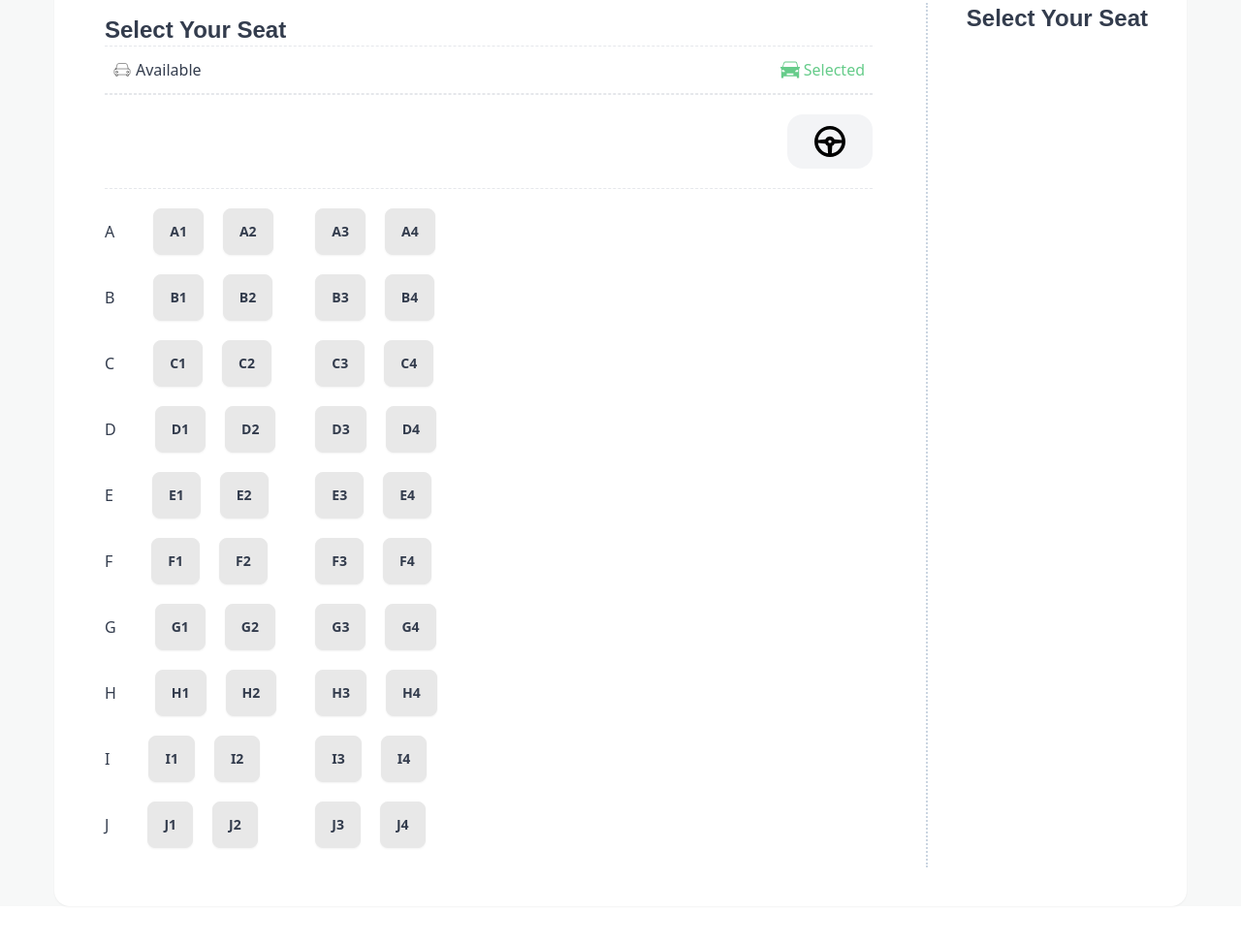
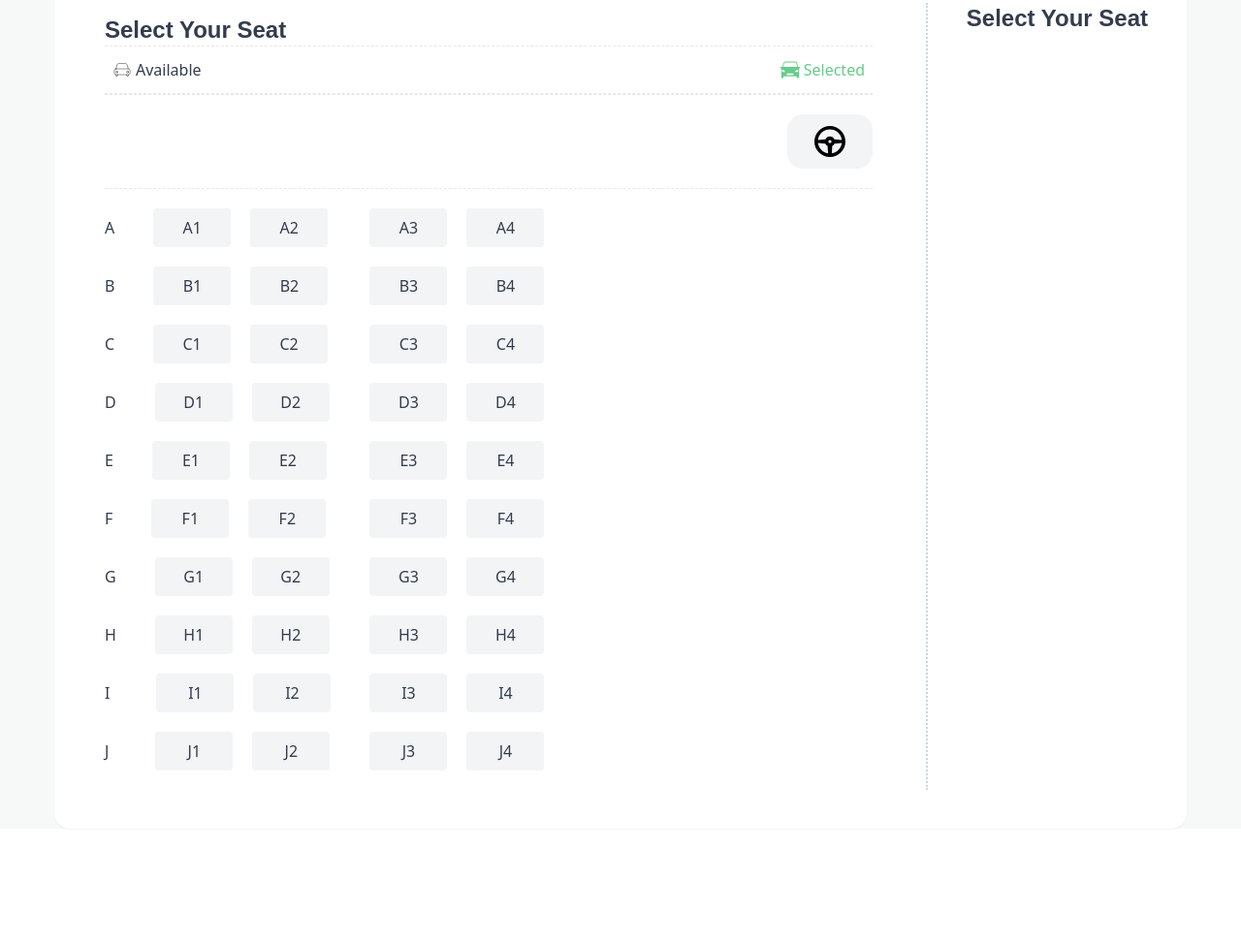
Before and after one commit to jharnakhatun2/bus-ticket-booking, a website: page src/index.html in a window 1280 px wide. Shown: the part 2065-3038 px from the top of the page at 97% size. Drawn offline with Linux system fonts and the light colour scheme.

Commit message:
seat style completed

```diff
--- a/src/index.html
+++ b/src/index.html
@@ -461,95 +461,115 @@
             <div class="left-seat ">
               <div class="flex items-center gap-5 my-5">
                 <span class="mr-5">A</span>
-                <button class="btn">A1</button>
-                <button class="btn">A2</button>
+                <div class="flex gap-5">
+                  <div class="w-20 text-center bg-gray-100 py-2 rounded cursor-pointer">A1</div>
+                  <div class="w-20 text-center bg-gray-100 py-2 rounded cursor-pointer">A2</div>
+                </div>
               </div>
               <div class="flex items-center gap-5 my-5">
                 <span class="mr-5">B</span>
-                <button class="btn">B1</button>
-                <button class="btn">B2</button>
+                <div class="flex gap-5">
+                  <div class="w-20 text-center bg-gray-100 py-2 rounded cursor-pointer">B1</div>
+                  <div class="w-20 text-center bg-gray-100 py-2 rounded cursor-pointer">B2</div>
+                </div>
               </div>
               <div class="flex items-center gap-5 my-5">
                 <span class="mr-5">C</span>
-                <button class="btn">C1</button>
-                <button class="btn">C2</button>
+                <div class="flex gap-5">
+                  <div class="w-20 text-center bg-gray-100 py-2 rounded cursor-pointer">C1</div>
+                  <div class="w-20 text-center bg-gray-100 py-2 rounded cursor-pointer">C2</div>
+                </div>
               </div>
               <div class="flex items-center gap-5 my-5">
                 <span class="mr-5">D</span>
-                <button class="btn">D1</button>
-                <button class="btn">D2</button>
+                <div class="flex gap-5">
+                  <div class="w-20 text-center bg-gray-100 py-2 rounded cursor-pointer">D1</div>
+                  <div class="w-20 text-center bg-gray-100 py-2 rounded cursor-pointer">D2</div>
+                </div>
               </div>
               <div class="flex items-center gap-5 my-5">
                 <span class="mr-5">E</span>
-                <button class="btn">E1</button>
-                <button class="btn">E2</button>
+                <div class="flex gap-5">
+                  <div class="w-20 text-center bg-gray-100 py-2 rounded cursor-pointer">E1</div>
+                  <div class="w-20 text-center bg-gray-100 py-2 rounded cursor-pointer">E2</div>
+                </div>
               </div>
               <div class="flex items-center gap-5 my-5">
                 <span class="mr-5">F</span>
-                <button class="btn">F1</button>
-                <button class="btn">F2</button>
+                <div class="flex gap-5">
+                  <div class="w-20 text-center bg-gray-100 py-2 rounded cursor-pointer">F1</div>
+                  <div class="w-20 text-center bg-gray-100 py-2 rounded cursor-pointer">F2</div>
+                </div>
               </div>
               <div class="flex items-center gap-5 my-5">
                 <span class="mr-5">G</span>
-                <button class="btn">G1</button>
-                <button class="btn">G2</button>
+                <div class="flex gap-5">
+                  <div class="w-20 text-center bg-gray-100 py-2 rounded cursor-pointer">G1</div>
+                  <div class="w-20 text-center bg-gray-100 py-2 rounded cursor-pointer">G2</div>
+                </div>
               </div>
               <div class="flex items-center gap-5 my-5">
                 <span class="mr-5">H</span>
-                <button class="btn">H1</button>
-                <button class="btn">H2</button>
+                <div class="flex gap-5">
+                  <div class="w-20 text-center bg-gray-100 py-2 rounded cursor-pointer">H1</div>
+                  <div class="w-20 text-center bg-gray-100 py-2 rounded cursor-pointer">H2</div>
+                </div>
               </div>
               <div class="flex items-center gap-5 my-5">
                 <span class="mr-5">I</span>
-                <button class="btn">I1</button>
-                <button class="btn">I2</button>
+                <div class="flex gap-5 ml-2">
+                  <div class="w-20 text-center bg-gray-100 py-2 rounded cursor-pointer">I1</div>
+                  <div class="w-20 text-center bg-gray-100 py-2 rounded cursor-pointer">I2</div>
+                </div>
               </div>
               <div class="flex items-center gap-5 my-5">
-                <span class="mr-5">J</span>
-                <button class="btn">J1</button>
-                <button class="btn">J2</button>
+                <span class="mr-5 ">J</span>
+                <div class="flex gap-5 ml-2">
+                <div class="w-20 text-center bg-gray-100 py-2 rounded cursor-pointer">J1</div>
+                <div class="w-20 text-center bg-gray-100 py-2 rounded cursor-pointer">J2</div>
+              </div>
               </div>
             </div>
             <div class="right-seat">
               <div class="flex items-center gap-5 my-5">
-                <button class="btn">A3</button>
-                <button class="btn">A4</button>
+                <div class="w-20 text-center bg-gray-100 py-2 rounded cursor-pointer">A3</div>
+                <div class="w-20 text-center bg-gray-100 py-2 rounded cursor-pointer">A4</div>
               </div>
               <div class="flex items-center gap-5 my-5">
-                <button class="btn">B3</button>
-                <button class="btn">B4</button>
+                <div class="w-20 text-center bg-gray-100 py-2 rounded cursor-pointer">B3</div>
+                <div class="w-20 text-center bg-gray-100 py-2 rounded cursor-pointer">B4</div>
               </div>
               <div class="flex items-center gap-5 my-5">
-                <button class="btn">C3</button>
-                <button class="btn">C4</button>
+                <div class="w-20 text-center bg-gray-100 py-2 rounded cursor-pointer">C3</div>
+                <div class="w-20 text-center bg-gray-100 py-2 rounded cursor-pointer">C4</div>
               </div>
               <div class="flex items-center gap-5 my-5">
-                <button class="btn">D3</button>
-                <button class="btn">D4</button>
+                <div class="w-20 text-center bg-gray-100 py-2 rounded cursor-pointer">D3</div>
+                <div class="w-20 text-center bg-gray-100 py-2 rounded cursor-pointer">D4</div>
               </div>
               <div class="flex items-center gap-5 my-5">
-                <button class="btn">E3</button>
-                <button class="btn">E4</button>
+                <div class="w-20 text-center bg-gray-100 py-2 rounded cursor-pointer">E3</div>
+                <div class="w-20 text-center bg-gray-100 py-2 rounded cursor-pointer">E4</div>
               </div>
               <div class="flex items-center gap-5 my-5">
-                <button class="btn">F3</button>
-                <button class="btn">F4</button>
+                <div class="w-20 text-center bg-gray-100 py-2 rounded cursor-pointer">F3</div>
+                <div class="w-20 text-center bg-gray-100 py-2 rounded cursor-pointer">F4</div>
               </div>
               <div class="flex items-center gap-5 my-5">
-                <button class="btn">G3</button>
-                <button class="btn">G4</button>
+                <div class="w-20 text-center bg-gray-100 py-2 rounded cursor-pointer">G3</div>
+                <div class="w-20 text-center bg-gray-100 py-2 rounded cursor-pointer">G4</div>
               </div>
               <div class="flex items-center gap-5 my-5">
-                <button class="btn">H3</button>
-                <button class="btn">H4</button>
+                <div class="w-20 text-center bg-gray-100 py-2 rounded cursor-pointer">H3</div>
+                <div class="w-20 text-center bg-gray-100 py-2 rounded cursor-pointer">H4</div>
               </div>
               <div class="flex items-center gap-5 my-5">
-                <button class="btn">I3</button>
-                <button class="btn">I4</button>
+                <div class="w-20 text-center bg-gray-100 py-2 rounded cursor-pointer">I3</div>
+                <div class="w-20 text-center bg-gray-100 py-2 rounded cursor-pointer">I4</div>
               </div>
               <div class="flex items-center gap-5 my-5">
-                <button class="btn">J3</button>
-                <button class="btn">J4</button>
+                <div class="w-20 text-center bg-gray-100 py-2 rounded cursor-pointer">J3</div>
+                <div class="w-20 text-center bg-gray-100 py-2 rounded cursor-pointer">J4</div>
               </div>
             </div>
             </div>
```
Also changed, not shown: src/style.css.
